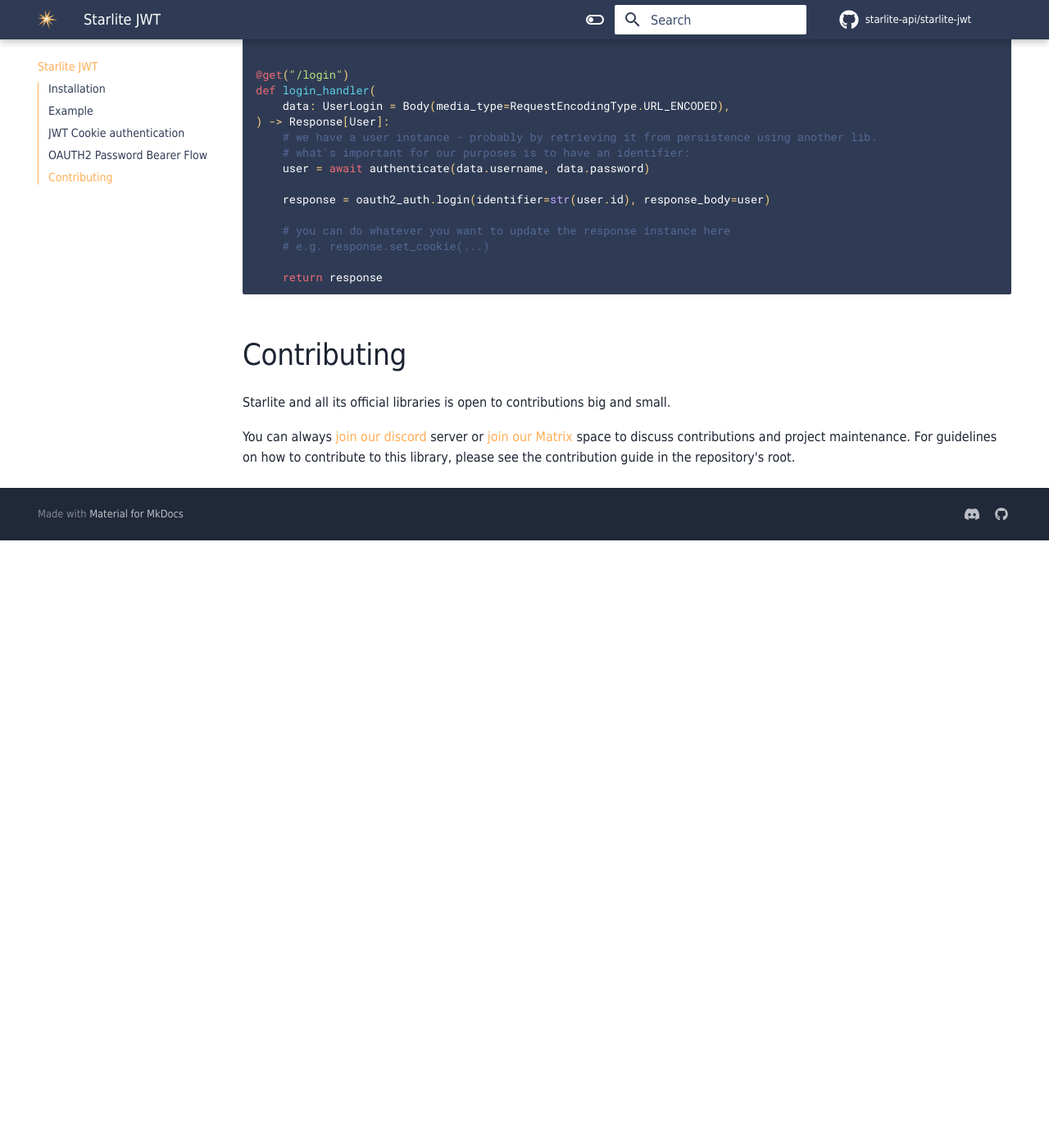
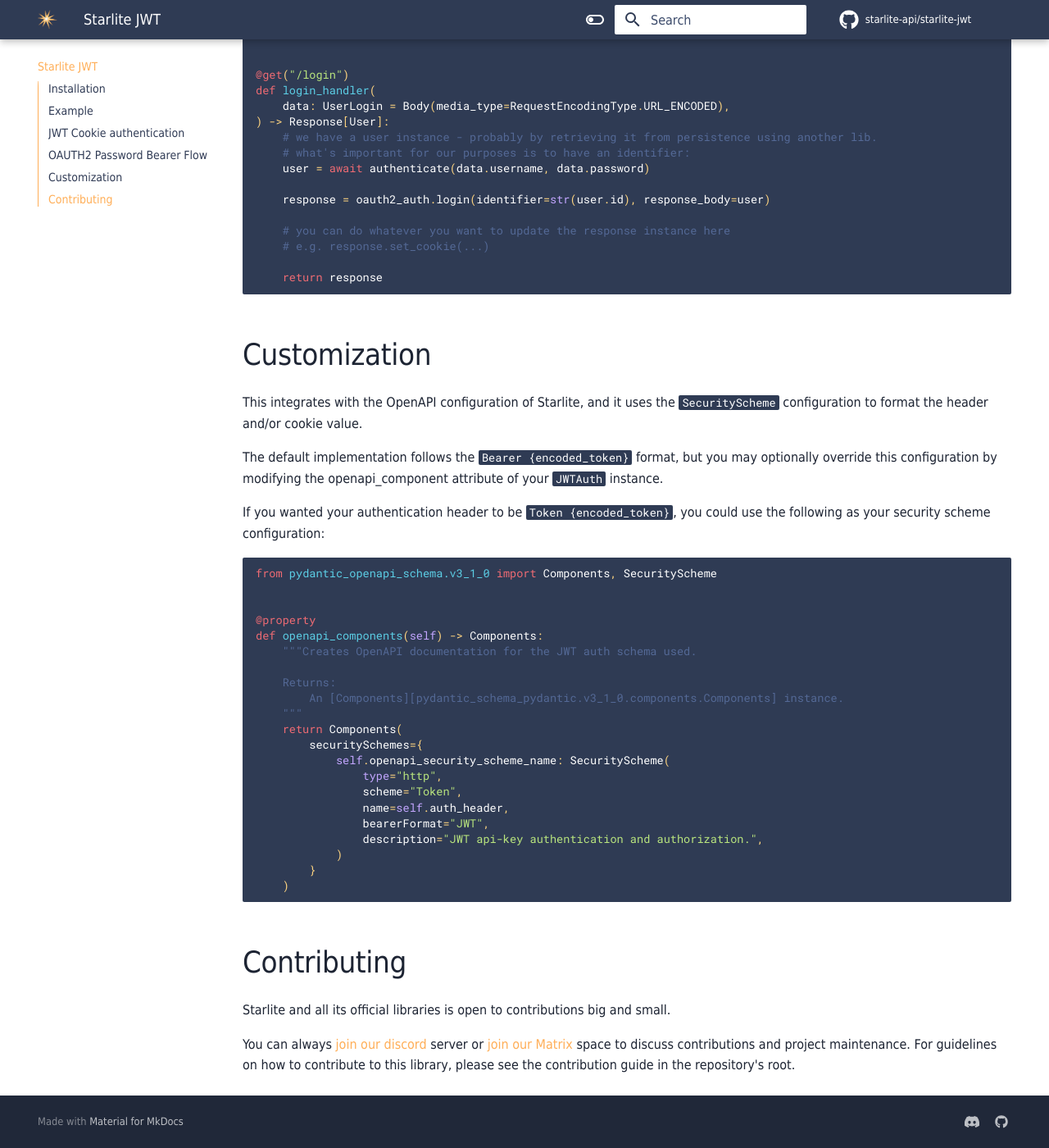
Before and after one commit to litestar-org/starlite-jwt, an MkDocs documentation site: the page built from docs/index.md, in a window 1280 px wide and 1400 px high, scrolled down 6009 px. Shown: the whole window at 82% size. Built offline with MkDocs 1.6.1 and Material for MkDocs 9.7.7, drawn with Linux system fonts in a browser that asks for light colours; comment, search, counter and statistics services are not loaded; before the commit the page ends 6668 px from its top, so only the background shows below that.

Commit message:
Documentation updates

````diff
--- a/docs/index.md
+++ b/docs/index.md
@@ -294,6 +294,38 @@ def login_handler(
     return response
 ```
 
+## Customization
+
+This integrates with the OpenAPI configuration of Starlite, and it uses the `SecurityScheme` configuration to format the header and/or cookie value.
+
+The default implementation follows the `Bearer {encoded_token}` format, but you may optionally override this configuration by modifying the openapi_component attribute of your `JWTAuth` instance.
+
+If you wanted your authentication header to be `Token {encoded_token}`, you could use the following as your security scheme configuration:
+
+```python
+from pydantic_openapi_schema.v3_1_0 import Components, SecurityScheme
+
+
+@property
+def openapi_components(self) -> Components:
+    """Creates OpenAPI documentation for the JWT auth schema used.
+
+    Returns:
+        An [Components][pydantic_schema_pydantic.v3_1_0.components.Components] instance.
+    """
+    return Components(
+        securitySchemes={
+            self.openapi_security_scheme_name: SecurityScheme(
+                type="http",
+                scheme="Token",
+                name=self.auth_header,
+                bearerFormat="JWT",
+                description="JWT api-key authentication and authorization.",
+            )
+        }
+    )
+```
+
 ## Contributing
 
 Starlite and all its official libraries is open to contributions big and small.
````
Also changed, not shown: README.md (+32 -0 lines).
